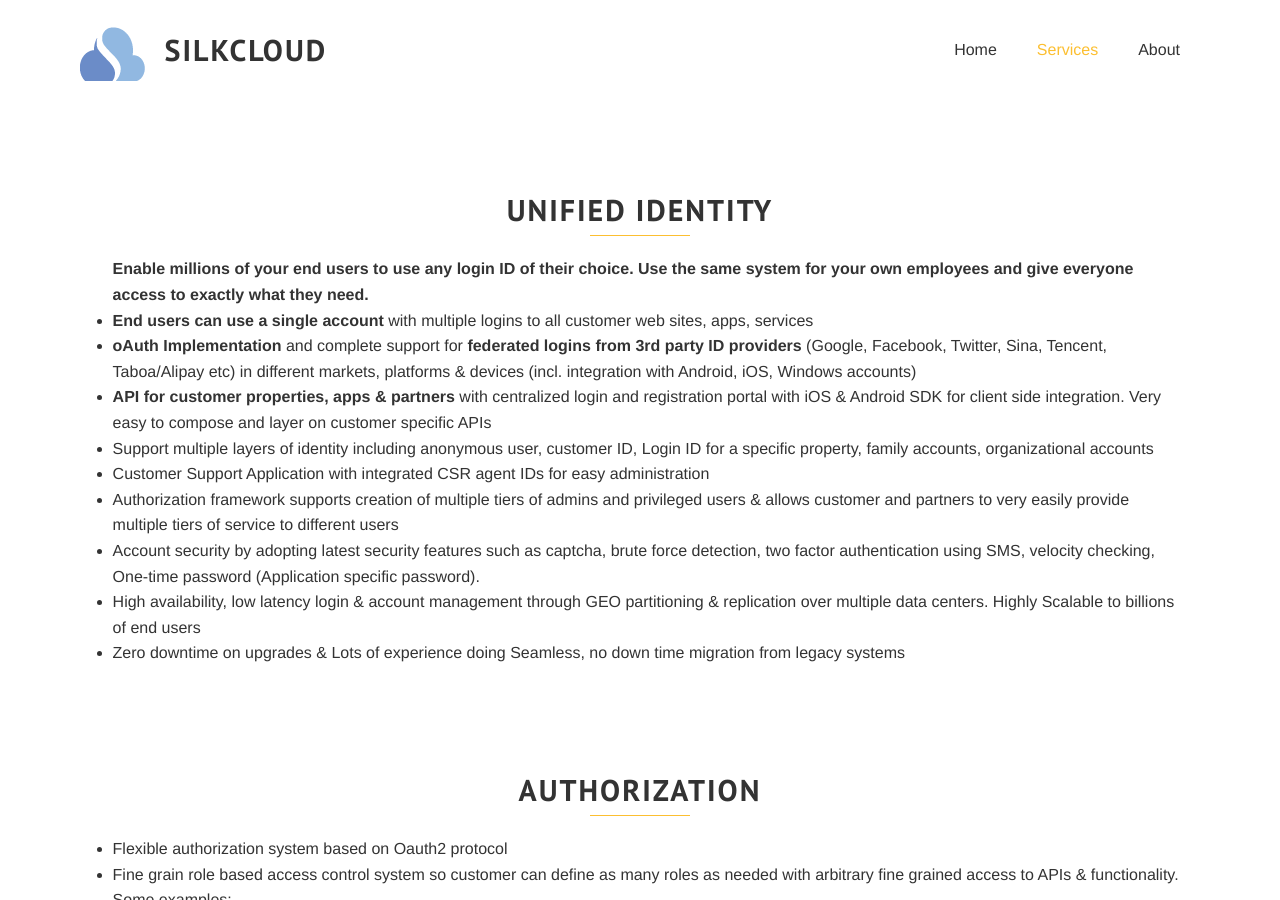
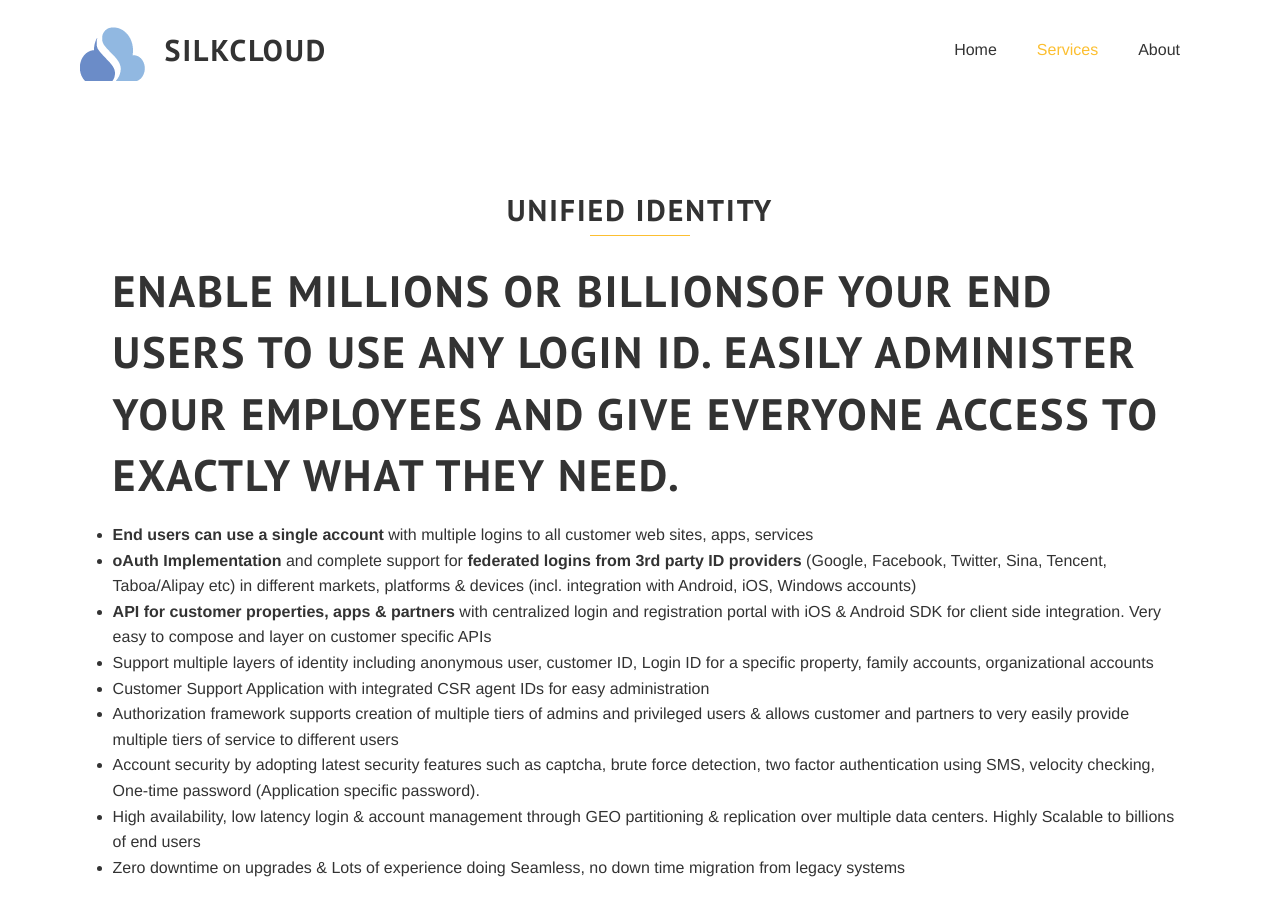
Before and after one commit to jrgallelli/jrgallelli.github.io, a Jekyll site: the page built from services.html, in a window 1280 px wide and 900 px high, scrolled down 774 px. Built offline with Jekyll 4.4.1, drawn with Linux system fonts in a browser that asks for light colours; some web fonts are replaced; Markdown is read by kramdown in place of the engine named in the settings.

Commit message:
Update services.html

```diff
--- a/services.html
+++ b/services.html
@@ -19,7 +19,7 @@
     <div class='medium-12 large-12 columns'>
 
 <ul>
-<b>Enable millions of your end users to use any login ID of their choice. Use the same system for your own employees and give everyone access to exactly what they need.</b>
+<H1>Enable millions or billionsof your end users to use any login ID. Easily administer your employees and give everyone access to exactly what they need.</H1>
  <li><b>End users can use a single account </b> with multiple logins to all customer web sites, apps, services </li>
  <li><b>oAuth Implementation</b> and complete support for <b>federated logins from 3rd party ID providers</b> (Google, Facebook, Twitter, Sina, Tencent, Taboa/Alipay etc) in different markets, platforms & devices (incl. integration with Android, iOS, Windows accounts)</li>
  <li><b> API for customer properties, apps & partners </b>with centralized login and registration portal with iOS & Android SDK for client side integration. Very easy to compose and layer on customer specific APIs</li>
```
